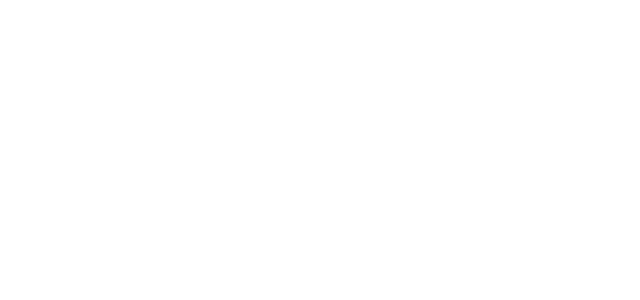
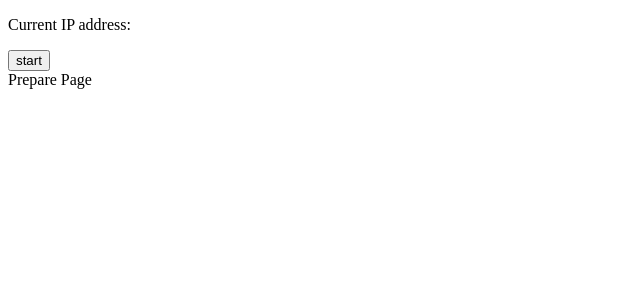
Before and after one commit to mcothin9/BCI_Frontend_JS, a React app: page /prepare in a window 1280 px wide. Before the commit this address had no page. Shown: the top 300 px of the page, without its empty margins (0-640 px from the left). Built offline with nearby package versions, Linux system fonts and the light colour scheme.

Commit message:
feat: routers

```diff
--- a/src/App.js
+++ b/src/App.js
@@ -3,13 +3,17 @@ import Header from './Header';
 import Plot from "./Plot";
 import {Route, Routes} from "react-router-dom";
 import Login from "./Login";
+import Prepare from "./Prepare";
+import Download from "./Download";
 
 function App() {
     return (
         <div>
             <Routes>
                 <Route path={'/'} element={<Login />} />
-                <Route path={'/start'} element={<Plot />} />
+                <Route path='prepare' element={<Prepare />} />
+                <Route path={'/plot'} element={<Plot />} />
+                <Route path={'/download'} element={<Download />} />
             </Routes>
         </div>
     );
--- /dev/null
+++ b/src/Download.jsx
@@ -0,0 +1,9 @@
+const Download = () => {
+    return (
+        <div>
+            Download Page
+        </div>
+    );
+};
+
+export default Download;
--- a/src/Prepare.jsx
+++ b/src/Prepare.jsx
@@ -1,5 +1,4 @@
 import Header from "./Header";
-import {useState} from "react";
 import ipAddress from "./api/ip";
 
 const Prepare = () => {
--- a/webpack.config.js
+++ b/webpack.config.js
@@ -33,4 +33,7 @@ module.exports = {
     resolve: {
         extensions: ["*", ".js", ".jsx"],
     },
+    devServer: {
+        historyApiFallback: true,
+    },
 };
```
